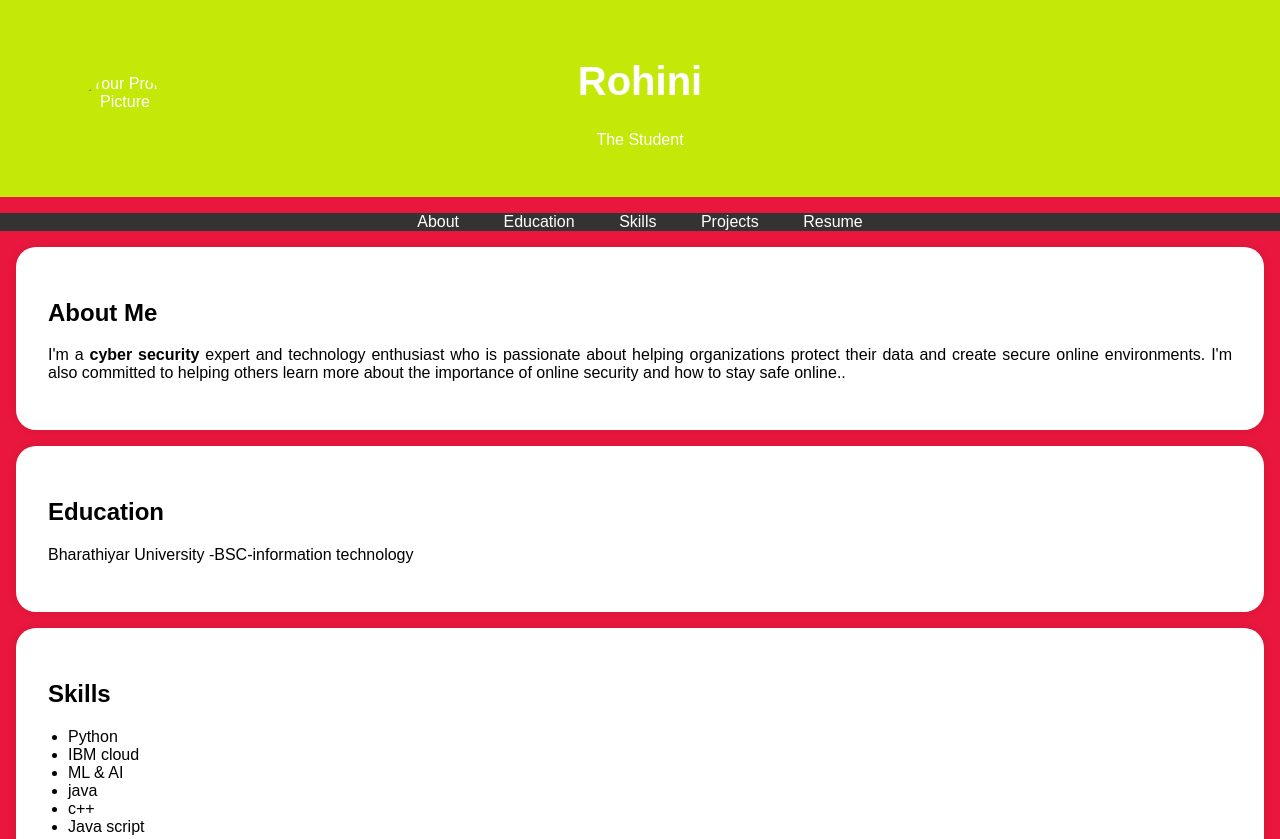
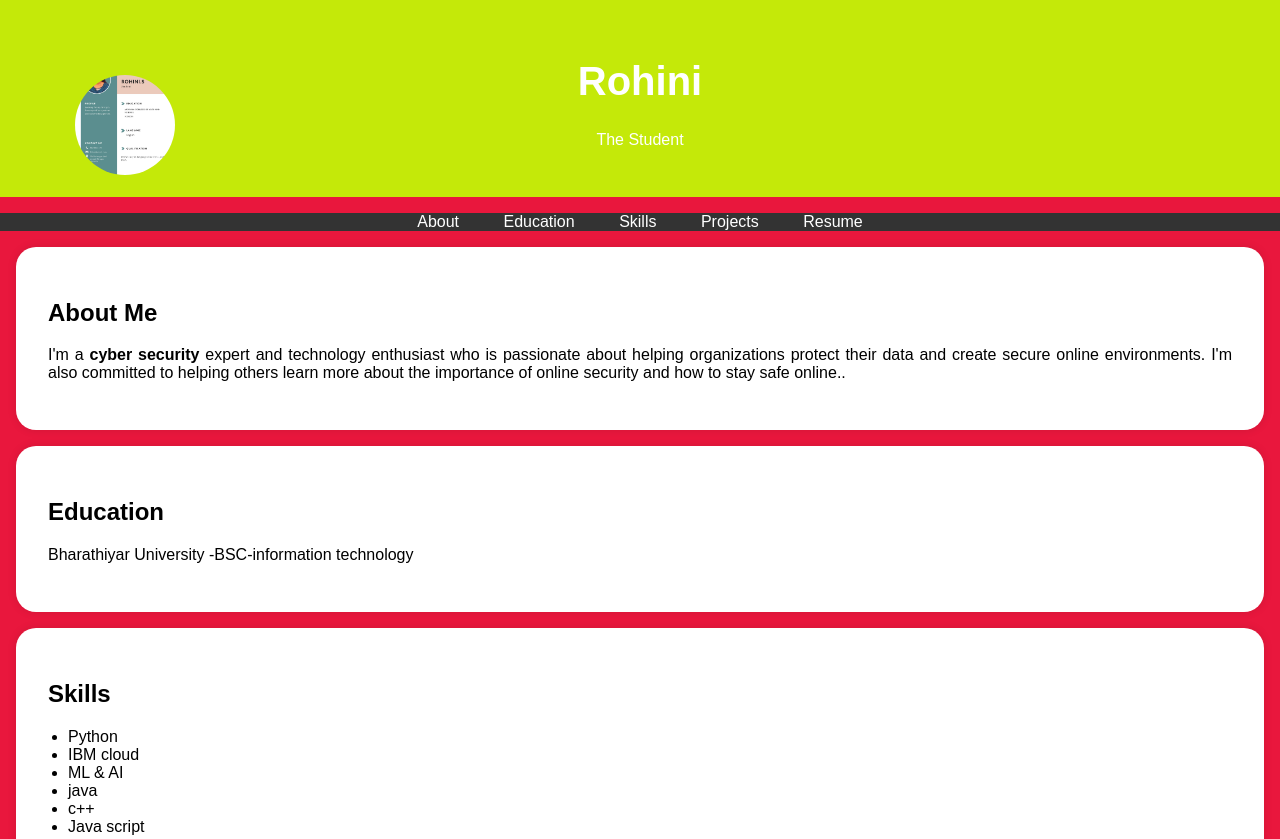
Before and after one commit to ROHINI157/digital-portfolio, a plain HTML site: page index.html in a window 1280 px wide. Shown: the top 839 px of the page. Drawn offline with Linux system fonts and the light colour scheme.

Commit message:
Update index.html

```diff
--- a/index.html
+++ b/index.html
@@ -95,7 +95,7 @@
     <header>
         <div class="header-content">
             <!-- Add your profile picture here -->
-            <img src="./Rohini.jpg" alt="Your Profile Picture" class="profile-picture">
+            <img src="./rohi.jpg" alt="Your Profile Picture" class="profile-picture">
             <h1>Rohini</h1>
             <p>The Student</p>
         </div>
```
